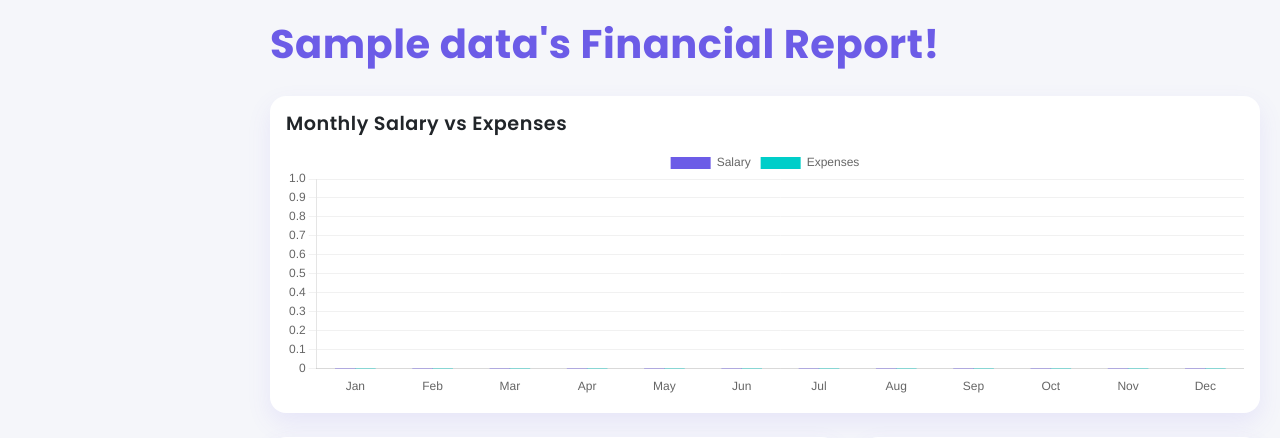
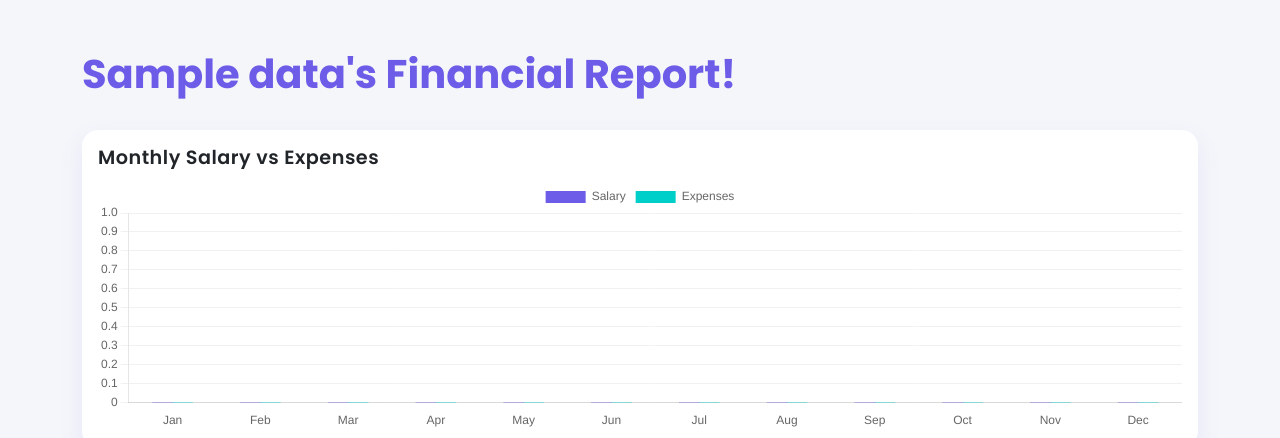
Before and after one commit to alwynsajan/CITS3403-CITS5505_Web_Application, a Flask app: template templates/report.html in a window 1280 px wide. Shown: the top 438 px of the page. Run offline with Flask 3, Linux system fonts and the light colour scheme; the template is opened without the code that fills it: most values are stand-ins (such as "Sample title", 1, 10 or a date in 2020); some libraries are stand-ins or nearby versions.

Commit message:
Corrcted Report layout.

```diff
--- a/templates/report.html
+++ b/templates/report.html
@@ -9,10 +9,10 @@
     <link href="/static/css/styles.css" rel="stylesheet">
 </head>
 <body>
-    <div class="container main-content">
+    <div class="container ">
         <div class="row mb-4">
             <div class="col-12">
-                <h1>{{ data.senderFirstName }}'s Financial Report!</h1>
+                <h1 style="color: var(--primary-color); font-weight: 700; margin-top: 50px;">{{ data.senderFirstName }}'s Financial Report!</h1>
             </div>
         </div>
 
```
